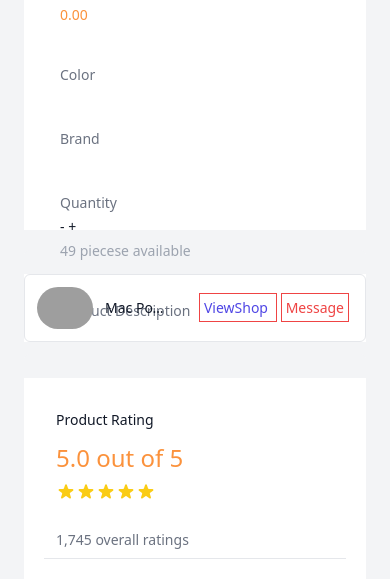
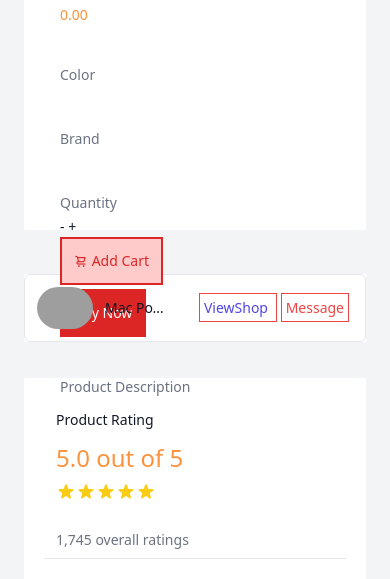
Before and after one commit to axlduke/CS_thesis, a PHP site: page /e-com/item-view.php?item=1 in a window 390 px wide. Shown: the part 650-1229 px from the top of the page. Run offline with PHP 8.4, Linux system fonts and the light colour scheme; the visitor is signed in with stand-in values (Sample User, id 1); data that the repository does not hold is empty; style sheets or scripts are compiled from the project's sources; some libraries are stand-ins or nearby versions; grey boxes are pictures that could not be loaded.

Commit message:
button for cart

```diff
--- a/e-com/item-view.php
+++ b/e-com/item-view.php
@@ -45,6 +45,7 @@
     <link rel="stylesheet" href="https://unpkg.com/swiper/swiper-bundle.min.css"/>
     <script src="https://cdnjs.cloudflare.com/ajax/libs/Chart.js/2.7.2/Chart.bundle.min.js" integrity="sha256-XF29CBwU1MWLaGEnsELogU6Y6rcc5nCkhhx89nFMIDQ=" crossorigin="anonymous"></script>
     <script src="https://cdn.tailwindcss.com"></script>
+    <link rel="stylesheet" href="https://unicons.iconscout.com/release/v4.0.0/css/line.css">
     <link href="../dist/output.css" rel="stylesheet">
 
 </head>
@@ -156,10 +157,20 @@
                         <div class="px-4 py-5 sm:grid sm:grid-cols-3 sm:gap-4 sm:px-6">
                         <dt class="lg:ml-52 text-sm font-medium text-gray-500">Quantity</dt>
                         <dd class="mt-1 text-sm text-gray-900 sm:col-span-2 sm:mt-0">-<?php echo $quantity?> + </dd>
-                        <dd class="lg:ml-[22rem] mt-1 text-sm text-gray-400 sm:col-span-2 sm:mt-0">49 piecese available</dd>
+                        <!-- <dd class="lg:ml-[22rem] mt-1 text-sm text-gray-400 sm:col-span-2 sm:mt-0">49 piecese available</dd> -->
+                        <dt class="lg:ml-40 text-sm font-medium text-gray-500">
+                            <button class="border border-2 border-red-600 text-red-600 bg-red-200 hover:bg-red-300 py-3 px-3"><i class="uil uil-shopping-cart"></i>
+                            <a href="e-com/item-view.php?item=<?php echo $item ?>&seller=<?php echo $seller ?>&product=<?php echo $product ?>&quantity=<?php echo $quantity ?>&price=<?php echo $price ?>&desc=<?php echo $desc ?>&cat=<?php echo $cat ?>&fee=<?php echo $fee ?>&a=<?php echo $a ?>&b=<?php echo $b ?>&c=<?php echo $c ?>&d=<?php echo $d ?>&e=<?php echo $e ?>">Add Cart</a>
+                            </button>
+                        </dt>
+                        <dd class="mt-1 text-sm text-gray-900 sm:col-span-2 sm:mt-0">
+                            <button class="border border-2 border-red-600 text-white bg-red-600 hover:bg-red-800 py-3 px-3">
+                                <a href="">Buy Now</a>
+                            </button>
+                        </dd>
                         </div>
                         <div class="px-4 py-5 sm:grid sm:grid-cols-3 sm:gap-4 sm:px-6">
-                        <dt class="lg:ml-52 text-sm font-medium text-gray-500">Product Description</dt>
+                        <dt class="lg:ml-40 text-sm font-medium text-gray-500">Product Description</dt>
                         <dd class="mt-1 text-sm text-gray-900 sm:col-span-2 sm:mt-0"><?php echo $desc?>
                         </dd>
                         </div>
```
